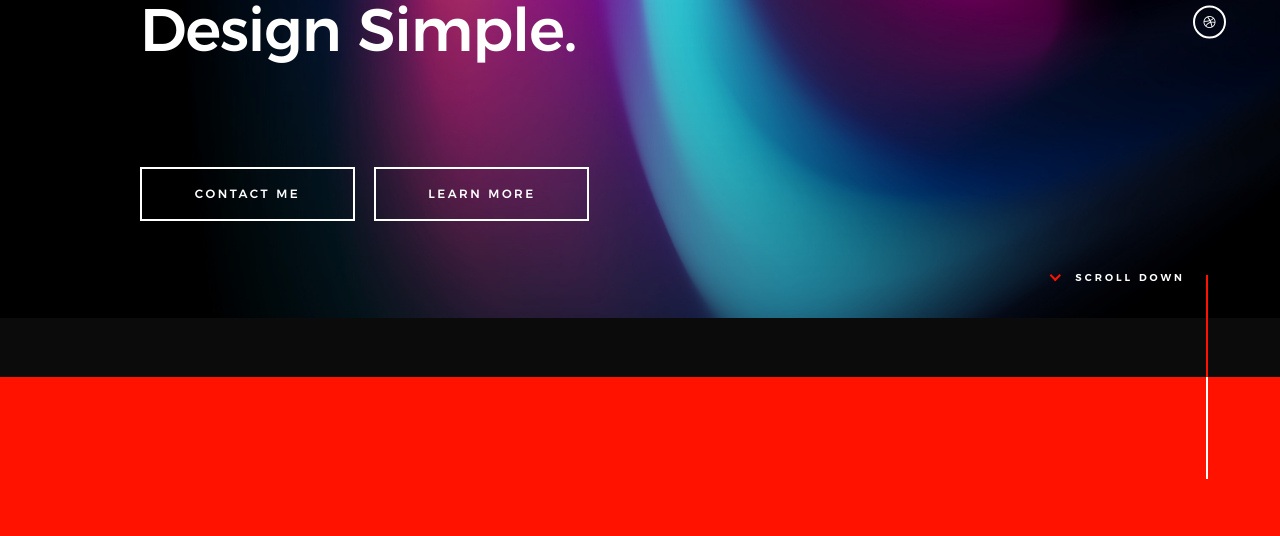
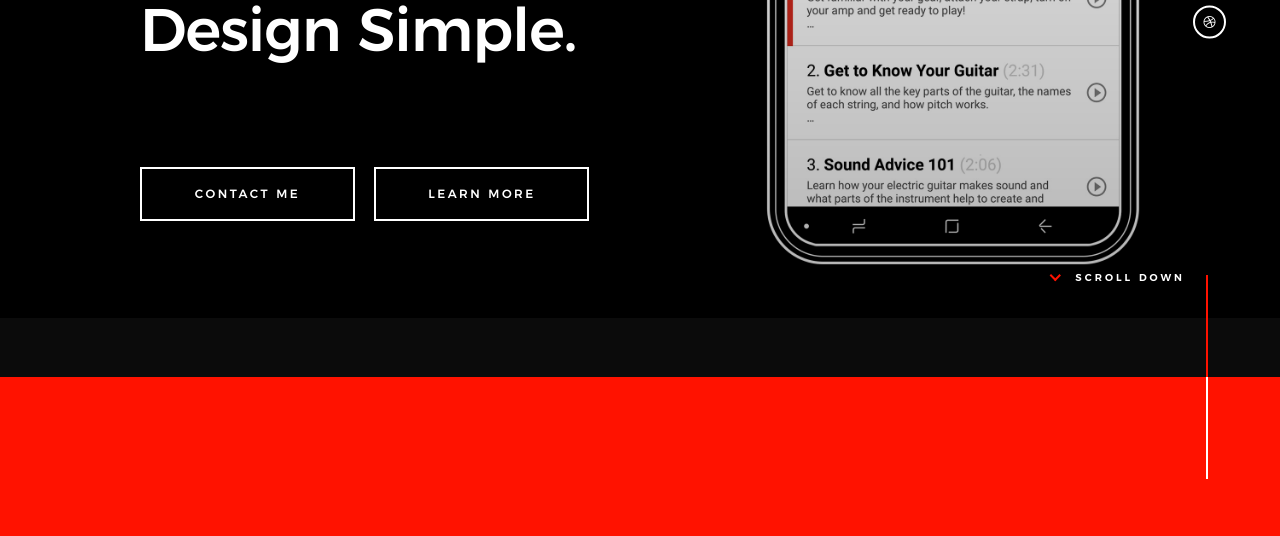
Before and after one commit to adamklaasmeyer/AdamKlaasmeyer.github.io, a plain HTML site: page index.html in a window 1280 px wide. Shown: the part 518-1054 px from the top of the page. Drawn offline with Linux system fonts and the light colour scheme; files whose address does not match are found by name.

Commit message:
new hero

```diff
--- a/index.html
+++ b/index.html
@@ -98,7 +98,7 @@
 
     <!-- home
     ================================================== -->
-    <section id="home" class="s-home target-section" data-parallax="scroll" data-image-src="images/hero-bg3.jpg" data-natural-width=3000 data-natural-height=2000 data-position-y=center>
+    <section id="home" class="s-home target-section" data-parallax="scroll" data-image-src="images/hero-bg4.jpg" data-natural-width=3000 data-natural-height=2000 data-position-y=center>
 
         <div class="overlay"></div>
         <div class="shadow-overlay"></div>
```
Also changed, not shown: images/hero-bg4.jpg (added).
